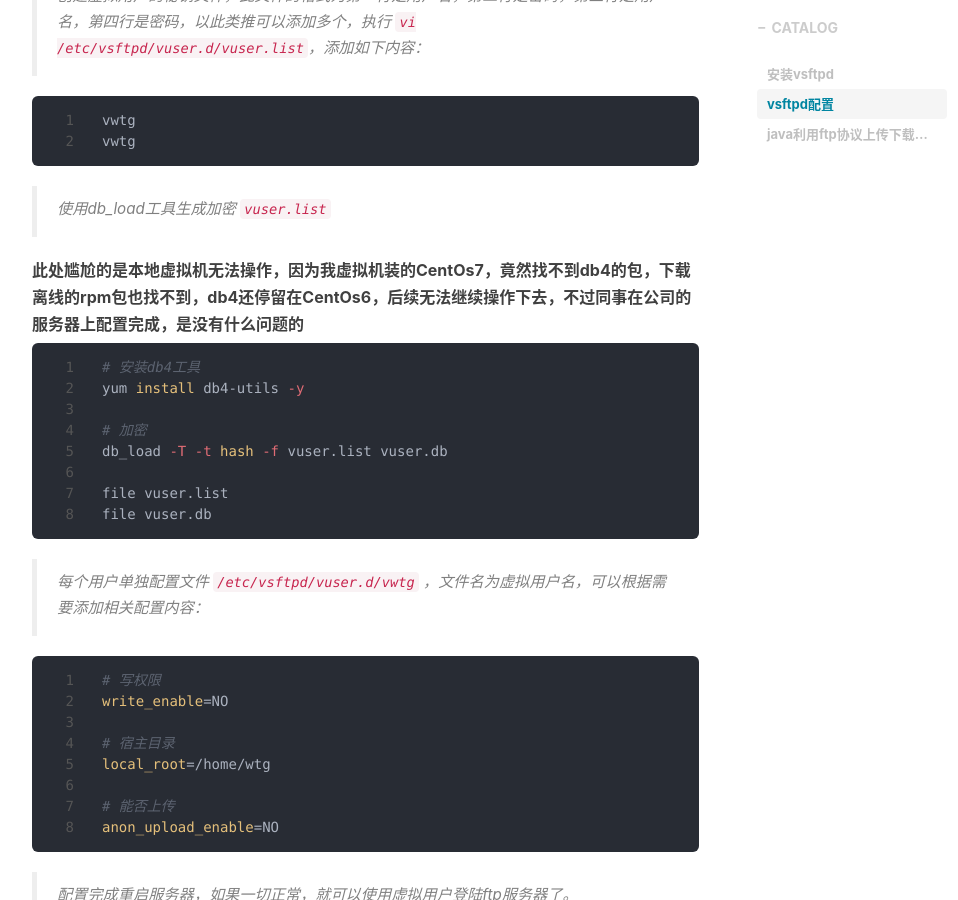
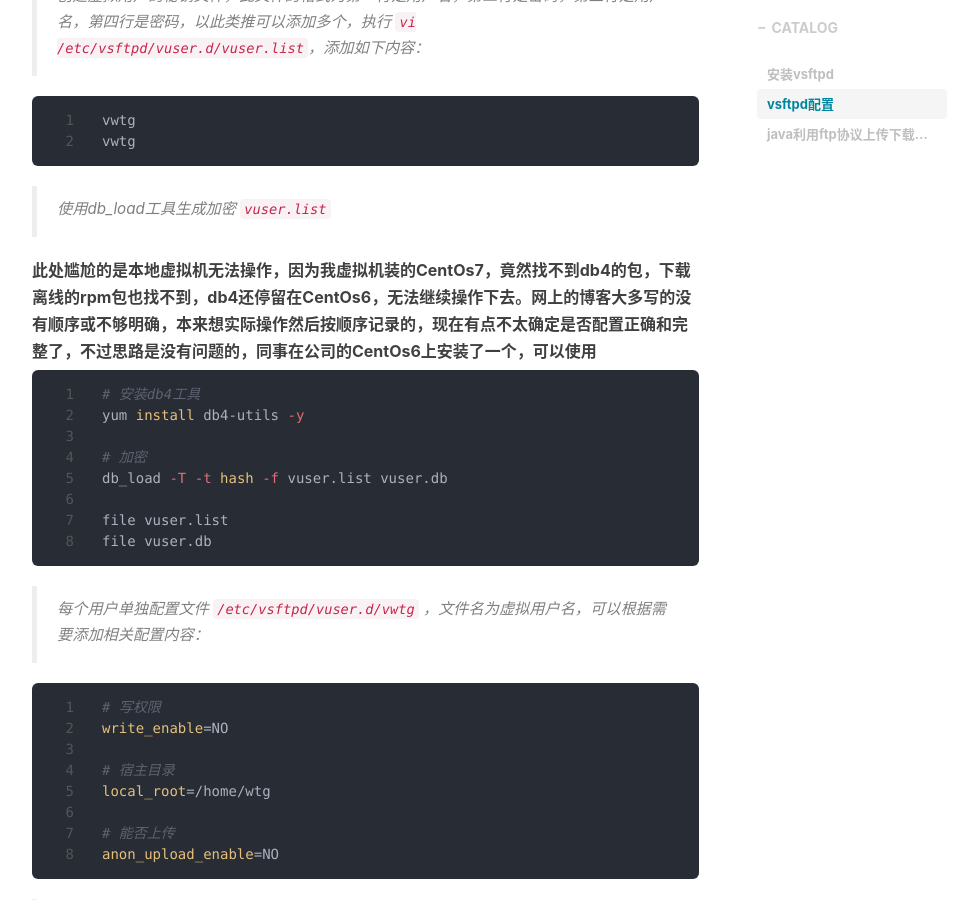
Before and after one commit to wangtiegang/wangtiegang.github.io, a Jekyll site: the page built from _posts/2019/2019-07-07-vsftpd搭建文件服务器.md, in a window 1280 px wide and 900 px high, scrolled down 3442 px. Shown: the whole window, without its empty margins (273-1231 px from the left). Built offline with Jekyll 4.4.1, drawn with Linux system fonts in a browser that asks for light colours; nearby versions of some CDN libraries; comment, search, counter and statistics services are not loaded; some of the changed text lies outside the part shown.

Commit message:
Update 2019-07-07-vsftpd搭建文件服务器.md

````diff
--- a/_posts/2019/2019-07-07-vsftpd搭建文件服务器.md
+++ b/_posts/2019/2019-07-07-vsftpd搭建文件服务器.md
@@ -98,7 +98,7 @@ vsftpd 默认开启匿名登陆，在启动服务之后，ftp文件夹默认在
 
   > 使用db_load工具生成加密 ```vuser.list```
 
-  **此处尴尬的是本地虚拟机无法操作，因为我虚拟机装的CentOs7，竟然找不到db4的包，下载离线的rpm包也找不到，db4还停留在CentOs6，后续无法继续操作下去，不过同事在公司的服务器上配置完成，是没有什么问题的**
+  **此处尴尬的是本地虚拟机无法操作，因为我虚拟机装的CentOs7，竟然找不到db4的包，下载离线的rpm包也找不到，db4还停留在CentOs6，无法继续操作下去。网上的博客大多写的没有顺序或不够明确，本来想实际操作然后按顺序记录的，现在有点不太确定是否配置正确和完整了，不过思路是没有问题的，同事在公司的CentOs6上安装了一个，可以使用**
 
   ```shell
   # 安装db4工具
@@ -213,3 +213,5 @@ vsftpd 默认开启匿名登陆，在启动服务之后，ftp文件夹默认在
 
   }
   ```
+
+* 下载代码跟上传代码差不多，由于是业务系统那边技术写的，此处就不展示了。
````
